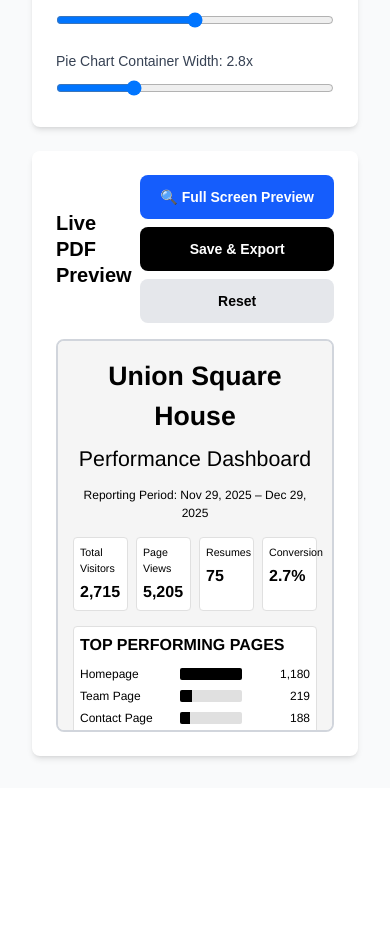
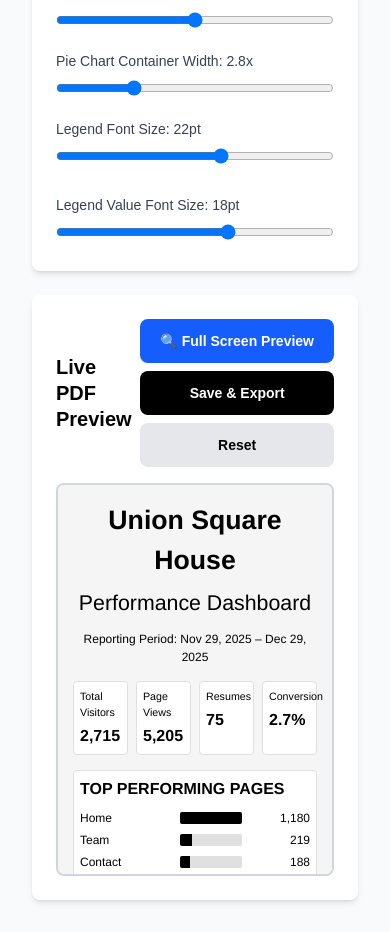
Before and after one commit to unionsquarehouse/report, a Next.js app: page /pdf-editor in a window 390 px wide. Shown: the part 1822-2754 px from the top of the page. Before the commit the page ends 2610 px from the top, so only its background shows below. Built offline with nearby package versions, Linux system fonts and the light colour scheme.

Commit message:
iced pdf for mobile

```diff
--- a/src/app/page.js
+++ b/src/app/page.js
@@ -50,11 +50,11 @@ const reportData = {
   },
   topPages: [
     { name: "Homepage", visitors: 1248 },
-    { name: "Team Page", visitors: 239 },
-    { name: "Contact Page", visitors: 206 },
-    { name: "Blog Page", visitors: 190 },
-    { name: "Property Listings", visitors: 159 },
-    { name: "Careers Page", visitors: 150 },
+    { name: "Team", visitors: 239 },
+    { name: "Contact", visitors: 206 },
+    { name: "Blog", visitors: 190 },
+    { name: "Property", visitors: 159 },
+    { name: "Careers", visitors: 150 },
   ],
   trafficSources: [
     { name: "Google Search", visitors: 676 },
@@ -214,9 +214,9 @@ export default function Home() {
         backgroundColor: "#f5f5f5",
         textColor: "#000000",
         borderColor: "#e0e0e0",
-        titleFontSize: 20,
-        headingFontSize: 12,
-        bodyFontSize: 9,
+        titleFontSize: 18,
+        headingFontSize: 10,
+        bodyFontSize: 7,
         fontFamily: "helvetica",
         margin: 15,
         cardPadding: 6,
@@ -263,8 +263,8 @@ export default function Home() {
         cardPadding: isMobileDevice
           ? baseSettings.cardPadding * 1.3
           : baseSettings.cardPadding,
-        legendFontSize: isMobileDevice ? 16 : 12, // Larger legend font for mobile
-        legendValueFontSize: isMobileDevice ? 14 : 11, // Larger legend value font for mobile
+        legendFontSize: isMobileDevice ? 26 : 22, // Larger legend font for mobile
+        legendValueFontSize: isMobileDevice ? 22 : 18, // Larger legend value font for mobile
       };
 
       const pdf = new jsPDF({
@@ -366,35 +366,66 @@ export default function Home() {
           },
         ];
 
-        // For mobile: 3 per row, for desktop: 5 per row
-        const metricsPerRow = isMobileDevice ? 3 : 5;
+        // For mobile: 2 per row, for desktop: 3 per row (to show in 2 rows)
+        const metricsPerRow = isMobileDevice ? 2 : 3;
         const cardWidth =
           (pageWidth - 2 * margin - (metricsPerRow - 1) * 3) / metricsPerRow;
         const cardHeight = isMobileDevice ? 25 : 20;
-        const rowSpacing = isMobileDevice ? 5 : 0;
+        const rowSpacing = isMobileDevice ? 5 : 5; // Add spacing between rows
 
         metrics.forEach((metric, index) => {
           const row = Math.floor(index / metricsPerRow);
           const col = index % metricsPerRow;
-          const xPos = margin + col * (cardWidth + 3);
+          const itemsInRow = Math.min(
+            metricsPerRow,
+            metrics.length - row * metricsPerRow
+          );
+          // Center the row if it has fewer items than metricsPerRow
+          const rowOffset =
+            itemsInRow < metricsPerRow
+              ? ((metricsPerRow - itemsInRow) * (cardWidth + 3)) / 2
+              : 0;
+          const xPos = margin + col * (cardWidth + 3) + rowOffset;
           const yPosForCard = yPos + row * (cardHeight + rowSpacing);
 
           pdf.setDrawColor(borderRgb.r, borderRgb.g, borderRgb.b);
           pdf.setFillColor(255, 255, 255);
           pdf.roundedRect(xPos, yPosForCard, cardWidth, cardHeight, 2, 2, "FD");
-          pdf.setFontSize(settings.bodyFontSize - 1);
+
+          // Center the text both horizontally and vertically in the card
+          const cardCenterX = xPos + cardWidth / 2;
+          const cardCenterY = yPosForCard + cardHeight / 2;
+
+          // Calculate font sizes
+          const labelFontSize = settings.bodyFontSize + 4;
+          const valueFontSize = settings.headingFontSize + 5;
+
+          // Calculate spacing between label and value (in mm, approximately font size / 2.5)
+          const spacing = (labelFontSize + valueFontSize) / 5;
+
+          // Position label above center and value below center
+          const labelY = cardCenterY - spacing / 2;
+          const valueY = cardCenterY + spacing / 2;
+
+          // Increased font size for metric labels (e.g., "Total Visitors")
+          pdf.setFontSize(labelFontSize);
           pdf.setFont(settings.fontFamily, "normal");
           pdf.setTextColor(textRgb.r, textRgb.g, textRgb.b);
-          pdf.text(metric.label, xPos + settings.cardPadding, yPosForCard + 5);
-          pdf.setFontSize(settings.headingFontSize);
+          pdf.text(metric.label, cardCenterX, labelY, {
+            align: "center",
+          });
+
+          // Increased font size for metric values (e.g., "2,976")
+          pdf.setFontSize(valueFontSize);
           pdf.setFont(settings.fontFamily, "bold");
           pdf.setTextColor(primaryRgb.r, primaryRgb.g, primaryRgb.b);
           pdf.text(
             typeof metric.value === "number"
               ? metric.value.toLocaleString()
               : metric.value,
-            xPos + settings.cardPadding,
-            yPosForCard + 12
+            cardCenterX,
+            valueY,
+            { align: "center" }
           );
         });
         // Calculate total height based on number of rows
@@ -457,7 +488,9 @@ export default function Home() {
           settings.barChartColors,
           trafficPieChartWidth,
           settings.legendFontSize,
-          settings.legendValueFontSize
+          settings.legendValueFontSize,
+          1,
+          isMobileDevice
         );
         // Pie chart canvas dimensions:
         // pieChartSize = min(700, 400) = 400
@@ -527,7 +560,9 @@ export default function Home() {
           settings.barChartColors,
           settings.pieChartWidth,
           settings.legendFontSize,
-          settings.legendValueFontSize
+          settings.legendValueFontSize,
+          1,
+          isMobileDevice
         );
         // Pie chart canvas dimensions:
         // pieChartSize = min(700, 400) = 400
@@ -566,12 +601,14 @@ export default function Home() {
           settings.barChartColors,
           settings.pieChartWidth,
           settings.legendFontSize,
-          settings.legendValueFontSize
+          settings.legendValueFontSize,
+          2, // 2-column legend layout for operating systems
+          isMobileDevice
         );
-        // Pie chart canvas dimensions:
+        // Pie chart canvas dimensions - use same aspect ratio as other pie charts
         // pieChartSize = min(700, 400) = 400
         // chartWidth = 400 * pieChartWidth, chartHeight = 400
-        // Aspect ratio = pieChartWidth
+        // Aspect ratio = pieChartWidth (same as Device Breakdown)
         const osChartWidth = pageWidth - 2 * margin;
         const osChartHeight = osChartWidth / settings.pieChartWidth;
         pdf.addImage(
@@ -1242,14 +1279,14 @@ export default function Home() {
                 alt="Union Square House Logo"
                 width={120}
                 height={120}
-                className="object-contain w-12 h-12 sm:w-24 sm:h-24 lg:w-[120px] lg:h-[120px]"
+                className="object-contain w-18 h-18 sm:w-24 sm:h-24 lg:w-[120px] lg:h-[120px]"
                 priority
               />
               <div className="border-l-2 border-gray-300 pl-2 sm:pl-5">
                 <h1 className="text-base sm:text-xl lg:text-2xl font-bold text-black tracking-tight">
                   Performance Dashboard
                 </h1>
-                <p className="text-[10px] sm:text-sm text-gray-600 mt-0.5 font-medium">
+                <p className="text-xs text-gray-600 mt-0.5 font-medium">
                   Union Square House
                 </p>
               </div>
@@ -1277,9 +1314,6 @@ export default function Home() {
         <div className="mb-6 sm:mb-12 text-center relative z-10">
           <div className="inline-block px-5 sm:px-6 lg:px-8 py-3 sm:py-4 glass-card border border-white/50 rounded-2xl sm:rounded-3xl shadow-md sm:shadow-lg sm:hover:shadow-xl transition-shadow">
             <p className="text-sm sm:text-base text-gray-700 font-medium">
-              <span className="block sm:inline mb-1 sm:mb-0">
-                Reporting Period:
-              </span>{" "}
               <span className="font-bold text-gray-900 block sm:inline mt-1 sm:mt-0">
                 {format(parseISO(startDate), "MMM dd, yyyy")} –{" "}
                 {format(parseISO(endDate), "MMM dd, yyyy")}
--- a/src/app/pdf-editor/page.js
+++ b/src/app/pdf-editor/page.js
@@ -23,11 +23,11 @@ const reportData = {
     leadsToBitrix: 22,
   },
   topPages: [
-    { name: "Homepage", visitors: 1180 },
-    { name: "Team Page", visitors: 219 },
-    { name: "Contact Page", visitors: 188 },
-    { name: "Blog Page", visitors: 180 },
-    { name: "Careers Page", visitors: 146 },
+    { name: "Home", visitors: 1180 },
+    { name: "Team", visitors: 219 },
+    { name: "Contact", visitors: 188 },
+    { name: "Blog", visitors: 180 },
+    { name: "Careers", visitors: 146 },
   ],
   trafficSources: [
     { name: "Google Search", visitors: 654 },
@@ -130,6 +130,8 @@ export default function PDFEditor() {
     ],
     pieChartSize: 45,
     pieChartWidth: 2.8,
+    legendFontSize: 22,
+    legendValueFontSize: 18,
   });
 
   // Generate chart images when settings change
@@ -244,6 +246,8 @@ export default function PDFEditor() {
       ],
       pieChartSize: 45,
       pieChartWidth: 2.8,
+      legendFontSize: 22,
+      legendValueFontSize: 18,
     };
     setSettings(defaultSettings);
     localStorage.setItem("pdfSettings", JSON.stringify(defaultSettings));
@@ -588,6 +592,44 @@ export default function PDFEditor() {
                       handleSettingChange(
                         "pieChartWidth",
                         parseFloat(e.target.value)
+                      )
+                    }
+                    className="w-full"
+                  />
+                </div>
+
+                <div>
+                  <label className="block text-sm font-medium text-gray-700 mb-2">
+                    Legend Font Size: {settings.legendFontSize}pt
+                  </label>
+                  <input
+                    type="range"
+                    min="10"
+                    max="30"
+                    value={settings.legendFontSize}
+                    onChange={(e) =>
+                      handleSettingChange(
+                        "legendFontSize",
+                        parseInt(e.target.value)
+                      )
+                    }
+                    className="w-full"
+                  />
+                </div>
+
+                <div className="mt-6">
+                  <label className="block text-sm font-medium text-gray-700 mb-2">
+                    Legend Value Font Size: {settings.legendValueFontSize}pt
+                  </label>
+                  <input
+                    type="range"
+                    min="8"
+                    max="24"
+                    value={settings.legendValueFontSize}
+                    onChange={(e) =>
+                      handleSettingChange(
+                        "legendValueFontSize",
+                        parseInt(e.target.value)
                       )
                     }
                     className="w-full"
--- a/src/app/utils/chartGenerators.js
+++ b/src/app/utils/chartGenerators.js
@@ -141,11 +141,16 @@ export const generatePieChartImage = (
   colors = COLORS,
   pieChartWidth = 2.8,
   legendFontSize = 12,
-  legendValueFontSize = 11
+  legendValueFontSize = 11,
+  legendColumns = 1,
+  isMobile = false
 ) => {
   const canvas = document.createElement("canvas");
   const pieChartSize = Math.min(width, height);
-  const chartWidth = pieChartSize * pieChartWidth;
+  // Increase width for 2-column legend layout, but keep same dimensions for mobile
+  const baseChartWidth = pieChartSize * pieChartWidth;
+  const chartWidth =
+    legendColumns === 2 && !isMobile ? baseChartWidth * 1.3 : baseChartWidth;
   const chartHeight = pieChartSize;
   canvas.width = chartWidth;
   canvas.height = chartHeight;
@@ -161,8 +166,15 @@ export const generatePieChartImage = (
   const pieRadius = pieChartSize * 0.4;
   const centerX = pieChartSize * 0.5;
   const centerY = pieChartSize / 2;
-  const legendX = pieChartSize * 1.05;
+
+  // Calculate legend positioning based on number of columns
+  const itemsPerColumn = Math.ceil(data.length / legendColumns);
+  const legendColumnWidth =
+    legendColumns === 2 ? pieChartSize * 0.45 : pieChartSize * 0.5;
+  const legendStartX = pieChartSize * 1.05;
   const legendStartY = pieChartSize * 0.15;
+  // Increase spacing for mobile, keep same for desktop
+  const legendVerticalSpacing = isMobile ? 60 : 52;
 
   const total = data.reduce((sum, item) => sum + item[valueKey], 0);
   let currentAngle = -Math.PI / 2;
@@ -199,7 +211,11 @@ export const generatePieChartImage = (
 
     const slicePercentage = ((item[valueKey] / total) * 100).toFixed(1);
 
-    const legendY = legendStartY + index * 38;
+    // Calculate column and row position for multi-column layout
+    const column = legendColumns === 2 ? Math.floor(index / itemsPerColumn) : 0;
+    const row = legendColumns === 2 ? index % itemsPerColumn : index;
+    const legendX = legendStartX + column * legendColumnWidth;
+    const legendY = legendStartY + row * legendVerticalSpacing;
     const legendBoxSize = 14;
 
     ctx.fillStyle = colors[index % colors.length];
@@ -223,7 +239,7 @@ export const generatePieChartImage = (
     ctx.textAlign = "left";
     ctx.textBaseline = "top";
 
-    const maxNameLength = 20;
+    const maxNameLength = legendColumns === 2 ? 15 : 20;
     const displayName =
       item.name.length > maxNameLength
         ? item.name.substring(0, maxNameLength - 3) + "..."
@@ -236,7 +252,7 @@ export const generatePieChartImage = (
     ctx.fillText(
       `${item[valueKey].toLocaleString()} (${slicePercentage}%)`,
       legendX + legendBoxSize + 8,
-      legendY + 8
+      legendY + legendFontSize + 1 // Increased spacing: now uses legendFontSize + 4 instead of fixed 8
     );
 
     currentAngle += sliceAngle;
```
